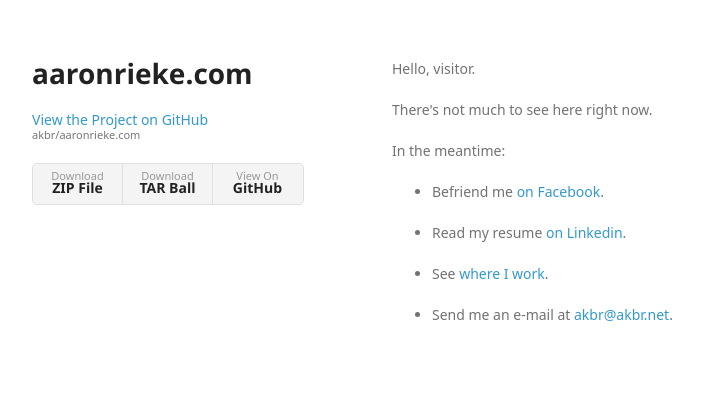
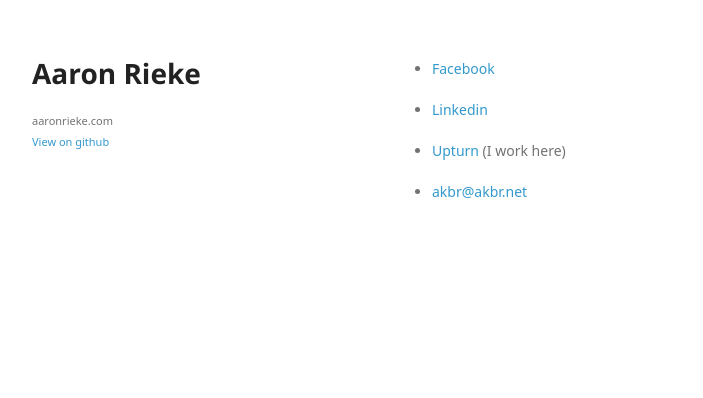
Before and after one commit to akbr/akbr.net, a plain HTML site: page index.html in a window 1280 px wide. Shown: the whole page, without its empty margins (178-881 px from the left). Drawn offline with Linux system fonts and the light colour scheme; a web font is replaced by a local one.

Commit message:
simplified index.html

```diff
--- a/index.html
+++ b/index.html
@@ -15,39 +15,28 @@
       function gen_mail_to_link(lhs,rhs,subject) {
           document.write("<a href=\"mailto");
           document.write(":" + lhs + "@");
-          document.write(rhs + "?subject=" + subject + "\">" + lhs + "@" + rhs + "<\/a>");
+          document.write(rhs + "\">" + lhs + "@" + rhs + "<\/a>");
       }
     </script>
   </head>
   <body>
     <div class="wrapper">
       <header>
-        <h1>aaronrieke.com</h1>
-        <p></p>
+        <h1>Aaron Rieke</h1>
 
-        <p class="view"><a href="https://github.com/akbr/aaronrieke.com">View the Project on GitHub <small>akbr/aaronrieke.com</small></a></p>
-
-
-        <ul>
-          <li><a href="https://github.com/akbr/aaronrieke.com/zipball/master">Download <strong>ZIP File</strong></a></li>
-          <li><a href="https://github.com/akbr/aaronrieke.com/tarball/master">Download <strong>TAR Ball</strong></a></li>
-          <li><a href="https://github.com/akbr/aaronrieke.com">View On <strong>GitHub</strong></a></li>
-        </ul>
+        <p class="view">
+          <small>aaronrieke.com</small><br />
+          <small><a href="https://github.com/akbr/aaronrieke.com">View on github</a></small>
+        </p>
       </header>
       <section>
-        <p>Hello, visitor.</p>
-
-<p>There's not much to see here right now.</p>
-
-<p>In the meantime:</p>
-
 <ul>
-<li><p>Befriend me <a href="https://www.facebook.com/aaronbr">on Facebook</a>.</p></li>
-<li><p>Read my resume <a href="https://www.linkedin.com/in/aaron-rieke-5a178b28">on Linkedin</a>.</p></li>
-<li><p>See <a href="https://teamupturn.com">where I work</a>.</p></li>
-<li><p>Send me an e-mail at <script type="text/javascript"> gen_mail_to_link('akbr','akbr.net','Hi aaron');</script>.
+<li><p><a href="https://www.facebook.com/aaronbr">Facebook</a></p></li>
+<li><p><a href="https://www.linkedin.com/in/aaron-rieke-5a178b28">Linkedin</a></p></li>
+<li><p><a href="https://teamupturn.com">Upturn</a> (I work here)</p></li>
+<li><p><script type="text/javascript"> gen_mail_to_link('akbr','akbr.net');</script>
 <noscript>
- <em>[You have JavaScript turned off! See source for address.]</em>
+ <em>Enable JavaScript or see source for for my e-mail address!</em>
 </noscript></p></li>
 </ul>
       </section>
```
